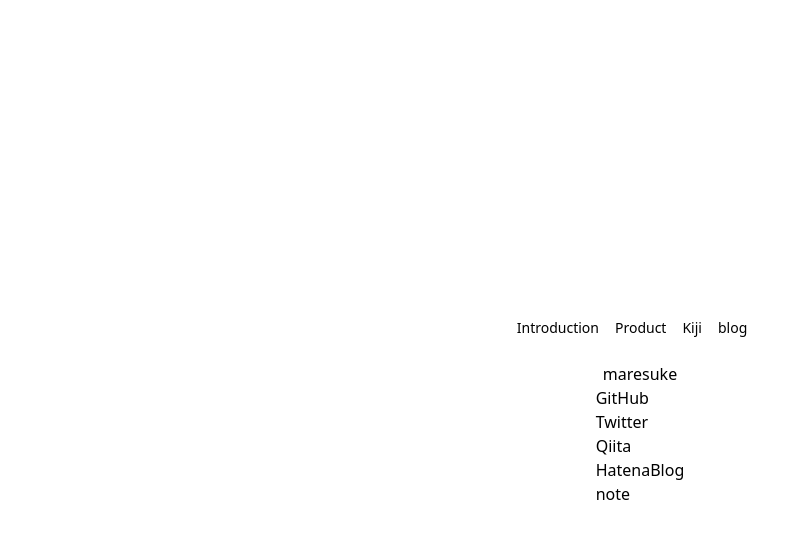
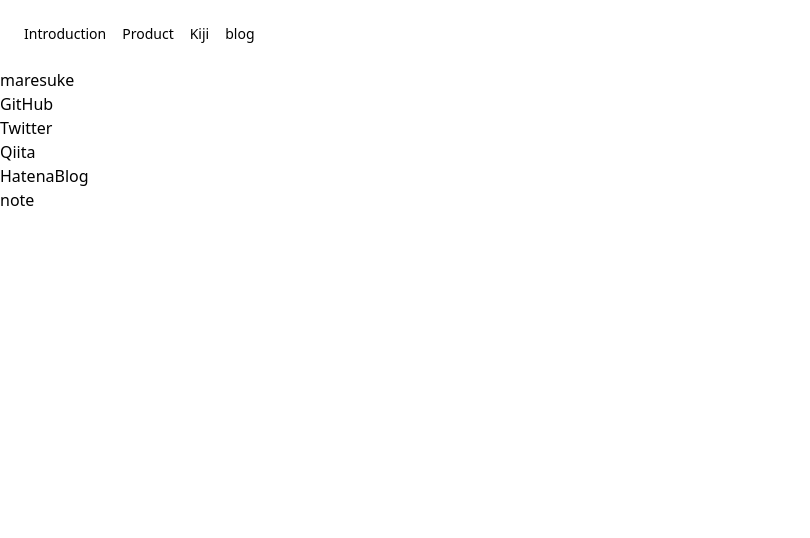
Before and after one commit to daikimare/my-portfolio, a Next.js app: page / in a window 1280 px wide. Shown: the top 538 px of the page, without its empty margins (0-810 px from the left). Built offline with nearby package versions, Linux system fonts and the light colour scheme.

Commit message:
デフォルトのスタイルを破棄

```diff
--- a/pages/index.js
+++ b/pages/index.js
@@ -8,12 +8,9 @@
 // component
 import Sns from './components/SNS';
 
-// stylesheet
-import styles from '../styles/Home.module.css';
-
 export default function Home() {
   return (
-    <div className={styles.container}>
+    <div>
       <Head>
         <title>HOME/maresuke blog</title>
         <link rel="icon" href="/favicon.ico"/>
```
